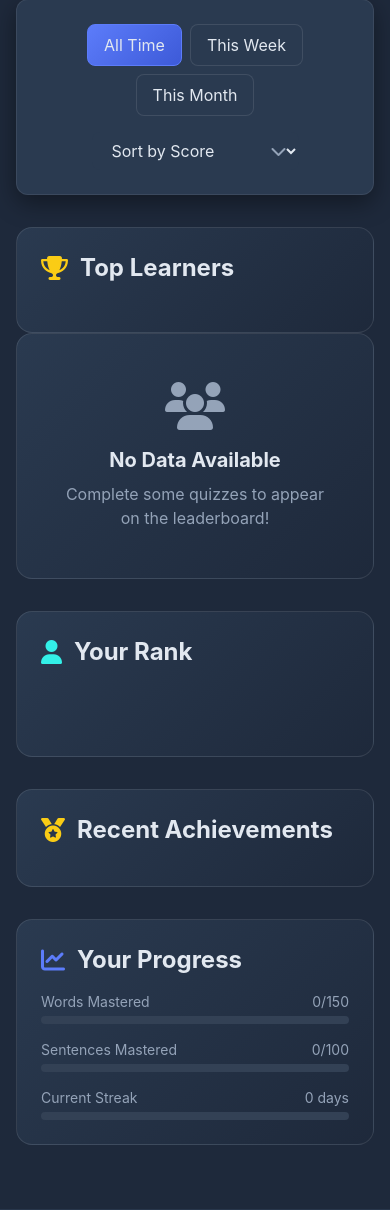
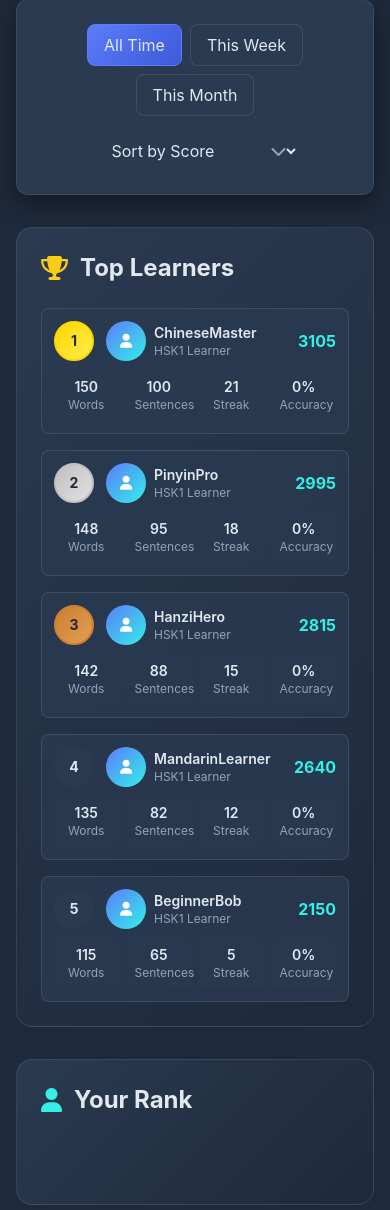
Before and after one commit to RedCharge/RedChargerHSK1, a Flask app: page /leaderboard in a window 390 px wide. Shown: the part 309-1519 px from the top of the page. Run offline with Flask 3, Linux system fonts and the light colour scheme; parts of the project's set-up code (start-up, migrations or seed data) failed here and were passed over; some libraries are stand-ins or nearby versions.

Commit message:
final working version

```diff
--- a/templates/leaderboard.html
+++ b/templates/leaderboard.html
@@ -515,7 +515,6 @@
                 method: 'GET',
                 headers: {
                     'Content-Type': 'application/json',
-                    'Authorization': `Bearer ${getAuthToken()}`
                 }
             });
 
@@ -524,20 +523,39 @@
             }
 
             const leaderboardResult = await leaderboardResponse.json();
-            leaderboardData = leaderboardResult.data || [];
+
+            if (leaderboardResult.success) {
+                // Transform backend data to match frontend format
+                leaderboardData = leaderboardResult.leaderboard.map(user => ({
+                    id: user.user_id,
+                    username: user.username,
+                    avatar: user.avatar || '',
+                    score: user.score,
+                    words: user.words_mastered,
+                    sentences: user.sentences_mastered,
+                    streak: user.current_streak,
+                    accuracy: user.accuracy_rate,
+                    level: user.level,
+                    achievements: user.achievements || [],
+                    isCurrentUser: user.is_current_user || false
+                }));
+            } else {
+                throw new Error(leaderboardResult.error || 'Failed to load leaderboard');
+            }
 
             // Fetch achievements data from backend
-            const achievementsResponse = await fetch('/api/achievements', {
+            const achievementsResponse = await fetch('/api/leaderboard/achievements', {
                 method: 'GET',
                 headers: {
                     'Content-Type': 'application/json',
-                    'Authorization': `Bearer ${getAuthToken()}`
                 }
             });
 
             if (achievementsResponse.ok) {
                 const achievementsResult = await achievementsResponse.json();
-                achievementsData = achievementsResult.data || [];
+                if (achievementsResult.success) {
+                    achievementsData = achievementsResult.achievements;
+                }
             }
 
             // Process the data and initialize the leaderboard
@@ -545,42 +563,23 @@
 
         } catch (error) {
             console.error('Error loading data:', error);
-            // Fallback to mock data if backend fails (optional)
-            // leaderboardData = getFallbackLeaderboardData();
-            // achievementsData = getFallbackAchievementsData();
-            // processLeaderboardData();
-
             emptyState.classList.remove('hidden');
             loadingState.classList.add('hidden');
+
+            // Show error message to user
+            const errorMessage = document.createElement('div');
+            errorMessage.className = 'text-red-400 text-center p-4';
+            errorMessage.textContent = 'Failed to load leaderboard data. Please try again.';
+            leaderboardList.appendChild(errorMessage);
         }
     }
 
     // Process and prepare leaderboard data
     function processLeaderboardData() {
-        // Mark current user if user ID is available
-        const currentUserId = getCurrentUserId();
-        if (currentUserId) {
-            leaderboardData = leaderboardData.map(user => ({
-                ...user,
-                isCurrentUser: user.id === currentUserId
-            }));
-        }
-
         // Calculate and store original rankings
         calculateOriginalRankings();
         loadLeaderboard();
         updateUserStats();
-    }
-
-    // Get authentication token from storage
-    function getAuthToken() {
-        return localStorage.getItem('authToken') || sessionStorage.getItem('authToken');
-    }
-
-    // Get current user ID from storage
-    function getCurrentUserId() {
-        const userProfile = JSON.parse(localStorage.getItem('userProfile') || '{}');
-        return userProfile.id || userProfile.userId;
     }
 
     // Calculate original rankings based on score
@@ -724,9 +723,6 @@
         // Update current user data with actual profile information
         function updateCurrentUserData() {
             const userProfile = JSON.parse(localStorage.getItem('userProfile') || '{}');
-        const quizHistory = JSON.parse(localStorage.getItem('hsk1QuizHistory') || '[]');
-        const wordPerformance = JSON.parse(localStorage.getItem('hsk1WordPerformance') || '{}');
-        const sentencePerformance = JSON.parse(localStorage.getItem('hsk1SentencePerformance') || '{}');
 
             // Find current user in leaderboard data
             const currentUser = leaderboardData.find(user => user.isCurrentUser);
@@ -734,66 +730,9 @@
                 currentUser.username = userProfile.username;
                 currentUser.avatar = userProfile.avatar || '';
 
-            // Calculate actual stats
-            const stats = calculateUserStats();
-            currentUser.words = stats.totalWords;
-            currentUser.sentences = stats.totalSentences;
-            currentUser.streak = stats.streakDays;
-            currentUser.accuracy = stats.accuracyRate;
-            currentUser.score = calculateScore(stats);
-
                 // Recalculate original rankings when user data updates
                 calculateOriginalRankings();
             }
-    }
-
-    // Calculate user score based on performance
-    function calculateScore(stats) {
-        const wordScore = stats.totalWords * 10;
-        const sentenceScore = stats.totalSentences * 15;
-        const streakBonus = stats.streakDays * 5;
-        const accuracyBonus = stats.accuracyRate * 2;
-
-        return wordScore + sentenceScore + streakBonus + accuracyBonus;
-    }
-
-    // Calculate user statistics (same as profile page)
-    function calculateUserStats() {
-        const quizHistory = JSON.parse(localStorage.getItem('hsk1QuizHistory') || '[]');
-        const wordPerformance = JSON.parse(localStorage.getItem('hsk1WordPerformance') || '{}');
-        const sentencePerformance = JSON.parse(localStorage.getItem('hsk1SentencePerformance') || '{}');
-
-        let totalWords = Object.keys(wordPerformance).length;
-        let totalSentences = Object.keys(sentencePerformance).length;
-        let totalCorrect = 0;
-        let totalQuestions = 0;
-        let streakDays = 0;
-
-        // Calculate from quiz history
-        quizHistory.forEach(quiz => {
-            totalCorrect += quiz.correct || 0;
-            totalQuestions += quiz.total || 0;
-        });
-
-        // Calculate streak
-        const today = new Date();
-        const lastWeek = new Date(today.getTime() - 7 * 24 * 60 * 60 * 1000);
-        const recentQuizzes = quizHistory.filter(quiz => {
-            const quizDate = new Date(quiz.timestamp || quiz.date);
-            return quizDate >= lastWeek;
-        });
-
-        streakDays = Math.min(recentQuizzes.length, 7);
-
-        // Calculate accuracy rate
-        const accuracyRate = totalQuestions > 0 ? Math.round((totalCorrect / totalQuestions) * 100) : 0;
-
-        return {
-            totalWords: totalWords,
-            totalSentences: totalSentences,
-            streakDays: streakDays,
-            accuracyRate: accuracyRate
-        };
         }
 
         // Create leaderboard item HTML - MOBILE RESPONSIVE
@@ -987,7 +926,7 @@
                                     <div class="text-xs text-text-muted truncate">${achievement.description}</div>
                                 </div>
                             </div>
-                        <div class="text-xs text-text-muted whitespace-nowrap ml-2">${achievement.progress || 0}%</div>
+                            <div class="text-xs text-text-muted whitespace-nowrap ml-2">${Math.round(achievement.progress || 0)}%</div>
                         `;
                     }
                 } else {
@@ -1012,7 +951,7 @@
                                     <div class="text-xs text-text-muted">${achievement.description}</div>
                                 </div>
                             </div>
-                        <div class="text-xs text-text-muted">${achievement.progress || 0}%</div>
+                            <div class="text-xs text-text-muted">${Math.round(achievement.progress || 0)}%</div>
                         `;
                     }
                 }
@@ -1022,7 +961,41 @@
         }
 
         // Update user stats and progress bars - MOBILE RESPONSIVE
-    function updateUserStats() {
+        async function updateUserStats() {
+            try {
+                const statsResponse = await fetch('/api/leaderboard/stats', {
+                    method: 'GET',
+                    headers: {
+                        'Content-Type': 'application/json',
+                    }
+                });
+
+                if (statsResponse.ok) {
+                    const statsResult = await statsResponse.json();
+                    if (statsResult.success) {
+                        const stats = statsResult.stats;
+                        const progress = statsResult.progress;
+                        const isMobile = window.innerWidth < 768;
+
+                        // Update progress numbers
+                        document.getElementById('user-words').textContent = `${stats.words_mastered}/150`;
+                        document.getElementById('user-sentences').textContent = `${stats.sentences_mastered}/100`;
+                        document.getElementById('user-streak').textContent = `${stats.current_streak} days`;
+
+                        // Update progress bars with animation
+                        setTimeout(() => {
+                            document.getElementById('words-progress').style.width = `${progress.words.percentage}%`;
+                            document.getElementById('sentences-progress').style.width = `${progress.sentences.percentage}%`;
+                            document.getElementById('streak-progress').style.width = `${progress.streak.percentage}%`;
+                        }, 300);
+                        return;
+                    }
+                }
+            } catch (error) {
+                console.error('Error loading user stats:', error);
+            }
+
+            // Fallback to localStorage calculation if API fails
             const stats = calculateUserStats();
             const isMobile = window.innerWidth < 768;
 
@@ -1039,6 +1012,45 @@
             }, 300);
         }
 
+        // Calculate user statistics (fallback method)
+        function calculateUserStats() {
+            const quizHistory = JSON.parse(localStorage.getItem('hsk1QuizHistory') || '[]');
+            const wordPerformance = JSON.parse(localStorage.getItem('hsk1WordPerformance') || '{}');
+            const sentencePerformance = JSON.parse(localStorage.getItem('hsk1SentencePerformance') || '{}');
+
+            let totalWords = Object.keys(wordPerformance).length;
+            let totalSentences = Object.keys(sentencePerformance).length;
+            let totalCorrect = 0;
+            let totalQuestions = 0;
+            let streakDays = 0;
+
+            // Calculate from quiz history
+            quizHistory.forEach(quiz => {
+                totalCorrect += quiz.correct || 0;
+                totalQuestions += quiz.total || 0;
+            });
+
+            // Calculate streak
+            const today = new Date();
+            const lastWeek = new Date(today.getTime() - 7 * 24 * 60 * 60 * 1000);
+            const recentQuizzes = quizHistory.filter(quiz => {
+                const quizDate = new Date(quiz.timestamp || quiz.date);
+                return quizDate >= lastWeek;
+            });
+
+            streakDays = Math.min(recentQuizzes.length, 7);
+
+            // Calculate accuracy rate
+            const accuracyRate = totalQuestions > 0 ? Math.round((totalCorrect / totalQuestions) * 100) : 0;
+
+            return {
+                totalWords: totalWords,
+                totalSentences: totalSentences,
+                streakDays: streakDays,
+                accuracyRate: accuracyRate
+            };
+        }
+
         // Handle filter selection
         function handleFilter(e) {
             const filter = e.target.dataset.filter;
@@ -1049,8 +1061,7 @@
             });
             e.target.classList.add('active');
 
-        // In a real app, you would fetch filtered data from the server
-        // For now, we'll just reload the leaderboard with a loading state
+            // Reload leaderboard with filter
             loadingState.classList.remove('hidden');
             leaderboardList.innerHTML = '';
 
```
Lines whose indentation alone changed are shown as unchanged.
